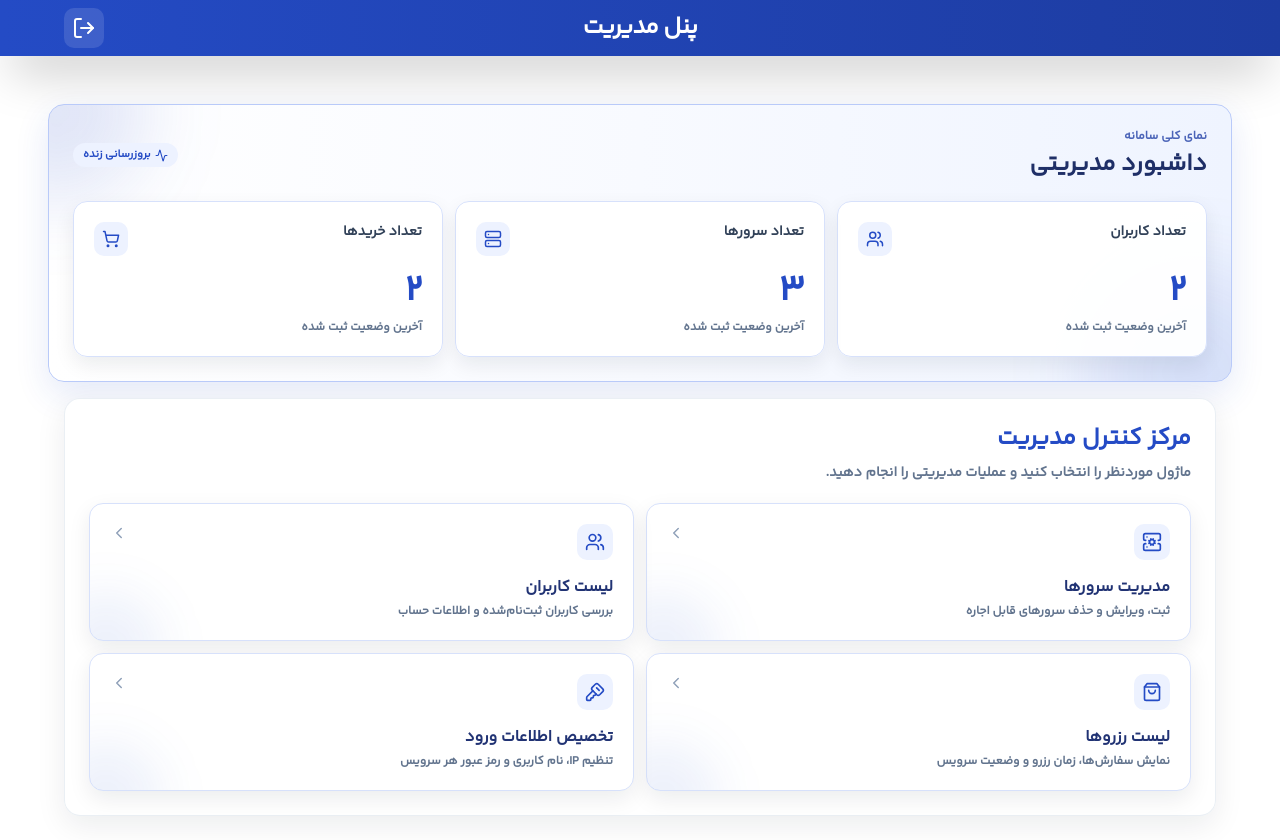
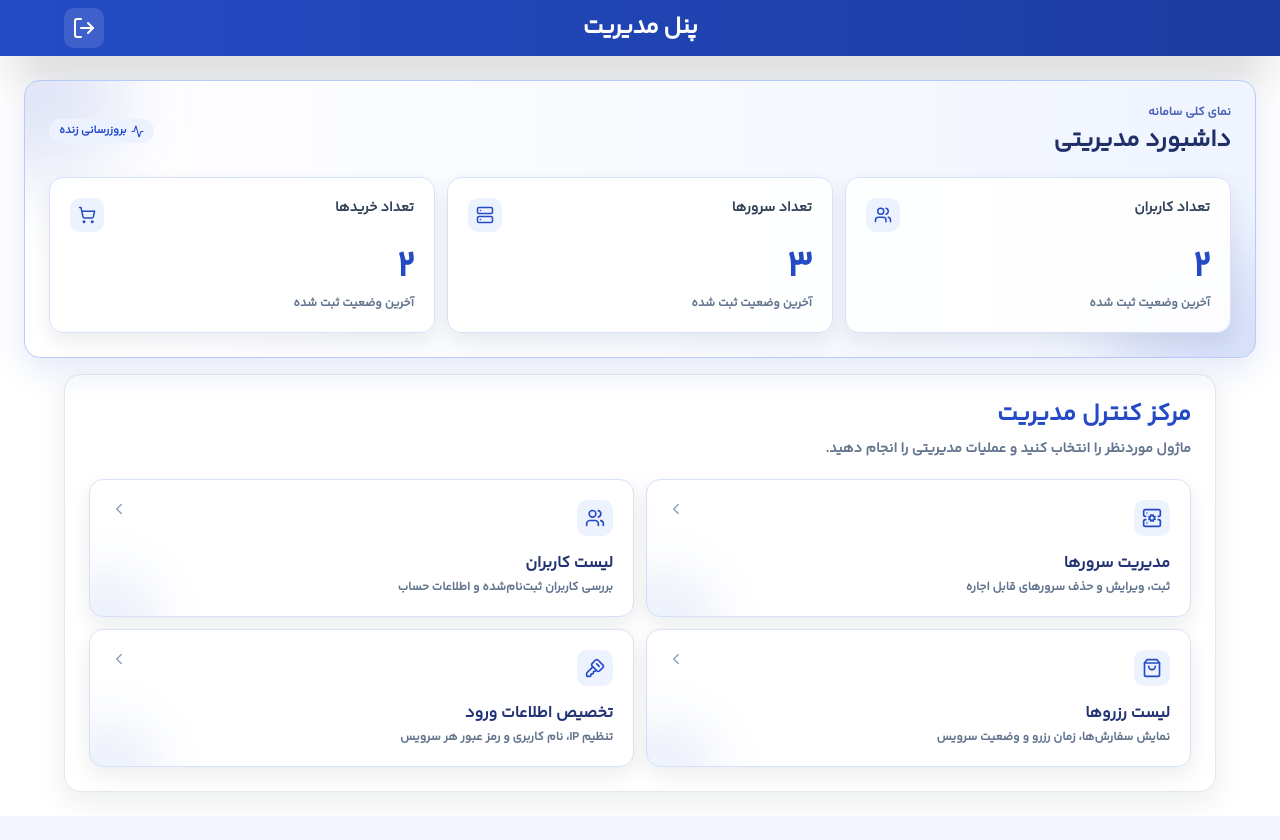
Before and after one commit to amirhosseinbt/NetEngineeringProject, a Next.js app: page /admin in a window 1280 px wide. After the commit the page ends 816 px from the top, so only its background shows below. Built offline with nearby package versions, Linux system fonts and the light colour scheme; no server answers.

Commit message:
change styles

```diff
--- a/src/app/globals.css
+++ b/src/app/globals.css
@@ -124,9 +124,7 @@
   }
   body {
     @apply bg-background text-foreground antialiased;
-    background-image:
-      radial-gradient(circle at 100% 0%, rgba(36, 75, 197, 0.1) 0, rgba(36, 75, 197, 0) 34%),
-      radial-gradient(circle at 0% 100%, rgba(27, 78, 202, 0.08) 0, rgba(27, 78, 202, 0) 38%);
+    background-color: var(--surface-100);
   }
 }
 
@@ -136,11 +134,11 @@
   }
 
   .content-shell {
-    @apply mx-auto w-full max-w-6xl rounded-2xl border border-slate-200/70 bg-white/90 p-5 shadow-[0_10px_30px_rgba(15,23,42,0.08)] backdrop-blur-sm md:p-6;
+    @apply mx-auto w-full max-w-6xl rounded-2xl border border-slate-200 bg-white p-5 shadow-[0_10px_30px_rgba(15,23,42,0.08)] md:p-6;
   }
 
   .muted-panel {
-    @apply rounded-xl border border-slate-200/80 bg-[var(--surface-100)] p-4 shadow-[0_6px_20px_rgba(15,23,42,0.06)];
+    @apply rounded-xl border border-slate-200 bg-white p-4 shadow-[0_6px_20px_rgba(15,23,42,0.06)];
   }
 
   .table-shell {
--- a/src/components/hardware/MyServicesClient.tsx
+++ b/src/components/hardware/MyServicesClient.tsx
@@ -17,7 +17,7 @@ export default function MyServicesClient() {
 
   return (
     <div className="page-shell">
-      <div className="content-shell">
+      <div className="mx-auto w-full max-w-6xl">
         <h1 className="section-title">سرویس های خریداری شده من</h1>
         <p className="mt-2 text-sm text-slate-600">
           لیست سرویس های خریداری شده به همراه وضعیت اطلاعات ورود.
--- a/src/components/home/HomeStats.tsx
+++ b/src/components/home/HomeStats.tsx
@@ -54,7 +54,7 @@ export default function HomeStats() {
   ];
 
   return (
-    <div className="page-shell pb-4">
+    <div className="mb-4">
       <div className="dashboard-hero">
         <div className="relative z-10">
           <div className="mb-5 flex flex-wrap items-center justify-between gap-3">
```
